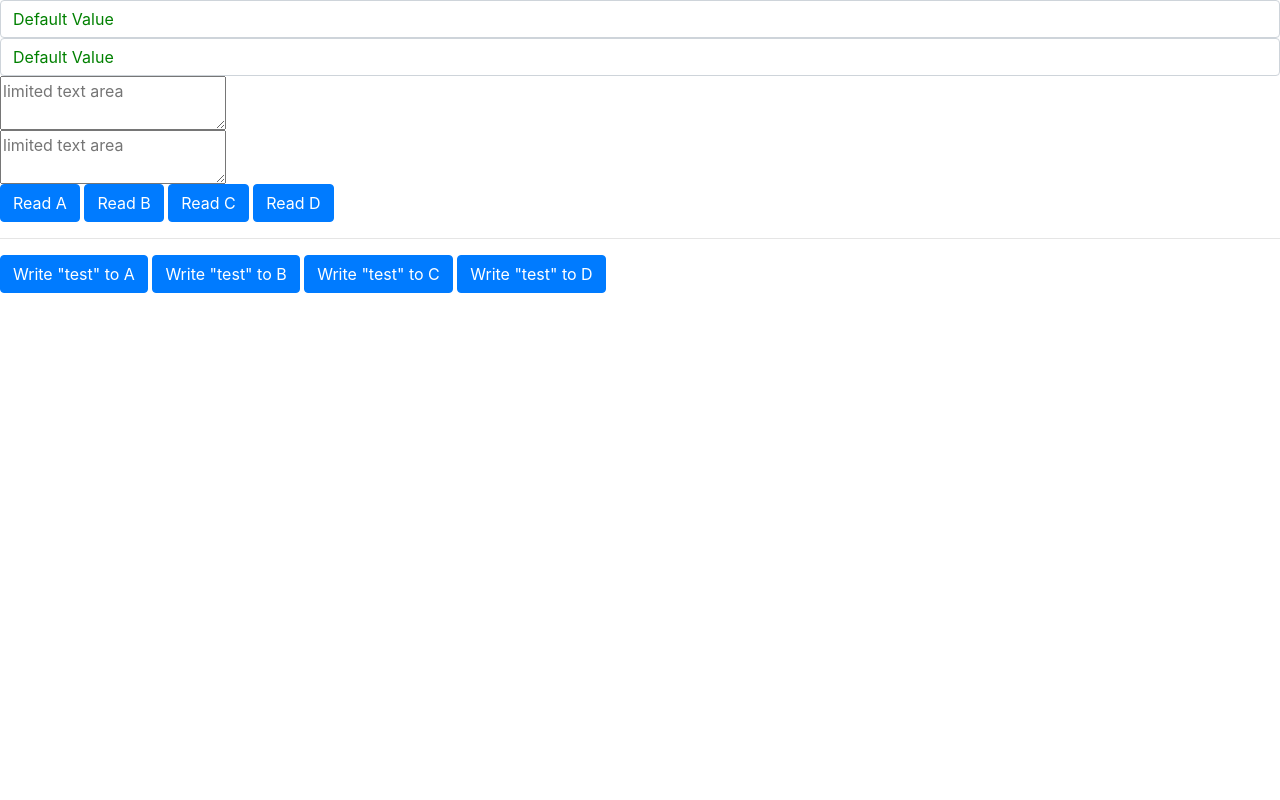
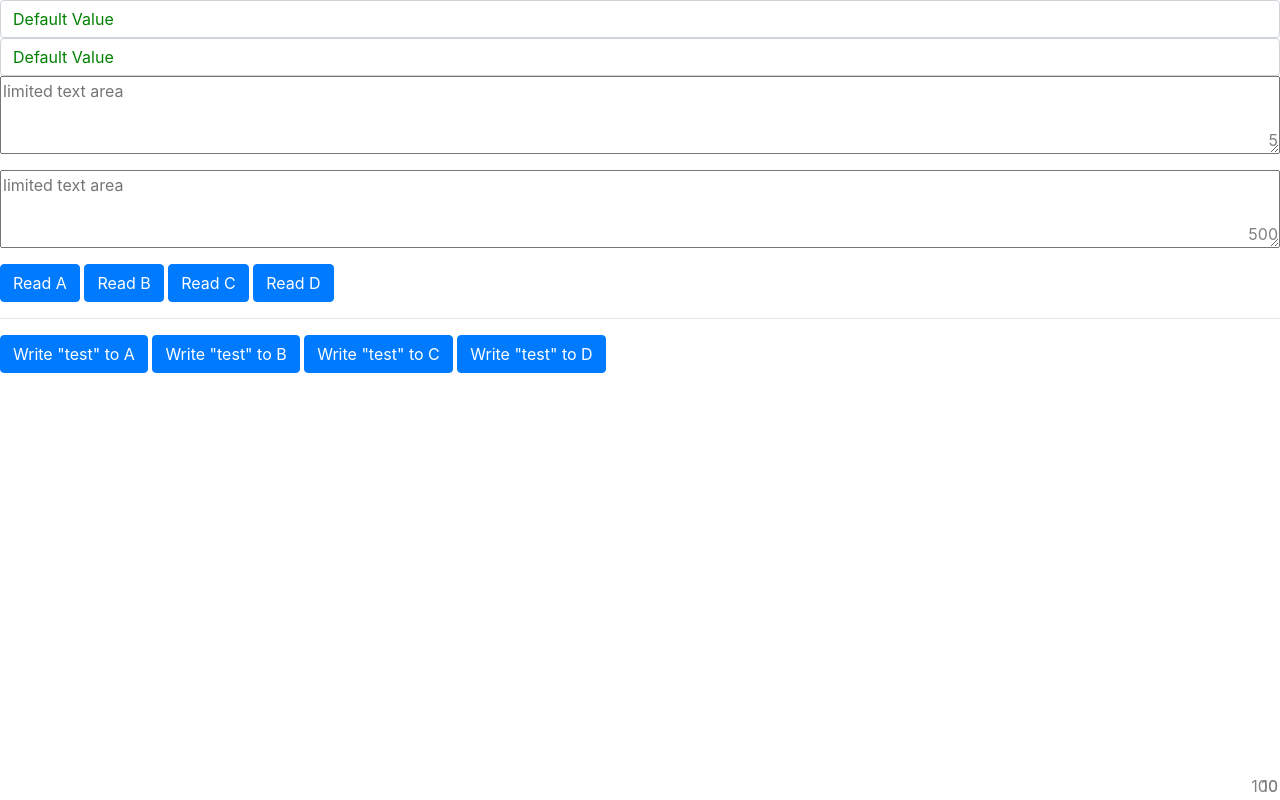
Before and after one commit to ozlemts/HTMLCustomElements, a plain HTML site: page inputs.html in a window 1280 px wide. Drawn offline with nearby package versions, Linux system fonts and the light colour scheme.

Commit message:
counter is updated

```diff
--- a/inputs.html
+++ b/inputs.html
@@ -4,7 +4,7 @@
 
 <input-limited id="a" limit=10 ></input-limited>
 <input-limited id="b" limit=100></input-limited>
-<textarea-limited id="c" limit=50></textarea-limited>
+<textarea-limited id="c" limit=5></textarea-limited>
 <textarea-limited id="d" limit=500></textarea-limited>
 
 <button id="read-a" class="btn btn-primary">Read A</button>
@@ -32,6 +32,6 @@ document.getElementById("read-d").onclick = function(){ alert(d.value) };
 
 document.getElementById("write-a").onclick = function(){ a.value = "test"; };
 document.getElementById("write-b").onclick = function(){ b.value = "test"; };
-document.getElementById("write-c").onclick = function(){ c.value = "test"; };
+document.getElementById("write-c").onclick = function(){ c.value = "tesssssst"; };
 document.getElementById("write-d").onclick = function(){ d.value = "test"; };
 </script>
--- a/inputs.js
+++ b/inputs.js
@@ -6,9 +6,9 @@ customElements.define('input-limited', class extends HTMLElement
 	connectedCallback()
 	{
 		//console.log(this);
-		const limit = this.getAttribute('limit');
+
 		//console.log('limit = ' + limit);
-
+		const LIMIT = this.getAttribute('limit');
 
 		//create input tag
 		this.input = document.createElement('input');
@@ -16,11 +16,11 @@ customElements.define('input-limited', class extends HTMLElement
 		this.input.setAttribute('type','text');
 		this.input.setAttribute('placeholder','e-mail');
 		this.input.value = 'Default Value';
-		this.input.count = this.input.value.length;
+
 
 		var char_counter = document.createElement('span');
 		char_counter.setAttribute('class','char-counter');
-		char_counter.setAttribute('limit', limit);
+		char_counter.setAttribute('limit', LIMIT);
 
 		var style = document.createElement('style');
 		style.textContent = `.form-control { color: green }`;
@@ -29,16 +29,19 @@ customElements.define('input-limited', class extends HTMLElement
 		this.appendChild(char_counter);
 		this.appendChild(style);
 
+
+		this.querySelector("span").innerText = LIMIT;
+
 		this.querySelector("input").addEventListener("input",
 			e => {
 				console.log(e.target.value.length);
 				console.log(this);
-				this.querySelector("span").innerText = (limit - e.target.value.length);
+				this.querySelector("span").innerText = (LIMIT - e.target.value.length);
 				console.log(this.querySelector("span").innerText);
 			}
 		)
 		//this.input.count = this.input.value.length;
-		console.log(this.querySelector("input"));
+		console.log(this);
 
 	}
 
--- a/text-areas.js
+++ b/text-areas.js
@@ -5,32 +5,43 @@ customElements.define('textarea-limited', class extends HTMLElement
 	// this method is invoked when component is ready
 	connectedCallback()
 	{
+		//get attributes from custom elements
+		const LIMIT = this.getAttribute('limit');
 
-
+		//create custom elements dom
 		this.innerHTML =
 		`
-		<style> .span {color: red }</style>
-		<div>
+		<style> .char-counter {position : absolute; bottom: 2px; right: 2px; color: grey }</style>
+		<form>
 			<div class="input-group">
-				<textarea class="form control" placeholder= "limited text area"></textarea>
+				<textarea class="w-100 form control" placeholder= "limited text area" rows="3"></textarea>
 				<span class="char-counter" limit=50></span>
 			</div>
-		</div>
+		</form>
 		`
-		//console.log("all 2" + this.querySelector("textarea").value);
+		// create variables to modify
 		const TEXTAREA = this.querySelector("textarea");
 		const COUNTER = this.querySelector("span");
-		const LIMIT = this.getAttribute('limit');
-		TEXTAREA.addEventListener("input", e => {
-			let remained_char = LIMIT - e.target.value.length
-			prevent_writing(remained_char);
-			COUNTER.innerText = LIMIT - e.target.value.length;
+
+		//create property
+		this.textarea = this.querySelector("textarea");
+		this.counter = this.querySelector("span");
+		this.counter.innerText = LIMIT;
+
+		//set event listener to watch input size
+		this.textarea.addEventListener("input", e => {
+			let value_lenght = e.target.value.length;
+			set_counter(value_lenght);
 		})
 
-		function prevent_writing(lenght) {
-			if (lenght <= -1) {
+		function set_counter(lenght) {
+			let remained_char = LIMIT - lenght;
+			if (remained_char < 0) {
+				COUNTER.innerText = 0;
 				TEXTAREA.value = TEXTAREA.value.substring(0, LIMIT);
+				remained_char = LIMIT - TEXTAREA.value.length;
 			}
+			COUNTER.innerText = remained_char;
 		}
 	}
 
@@ -44,7 +55,7 @@ customElements.define('textarea-limited', class extends HTMLElement
 
 	// this method is invoked when value attribute is written
 	set value(val)
-	{
-		this.querySelector("textarea").value = val;
+	{	this.textarea.value = val;
+
 	}
 });
```
